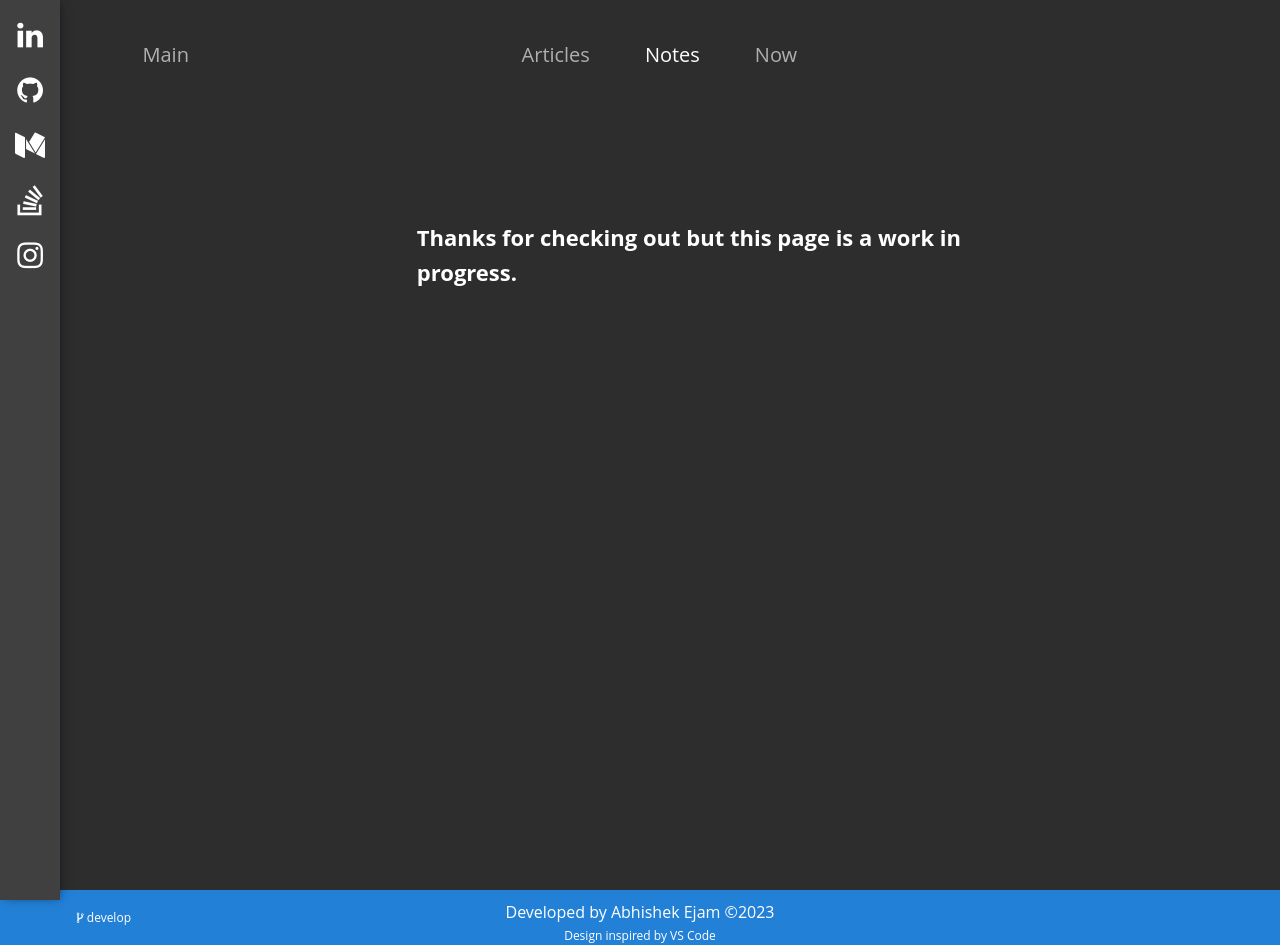
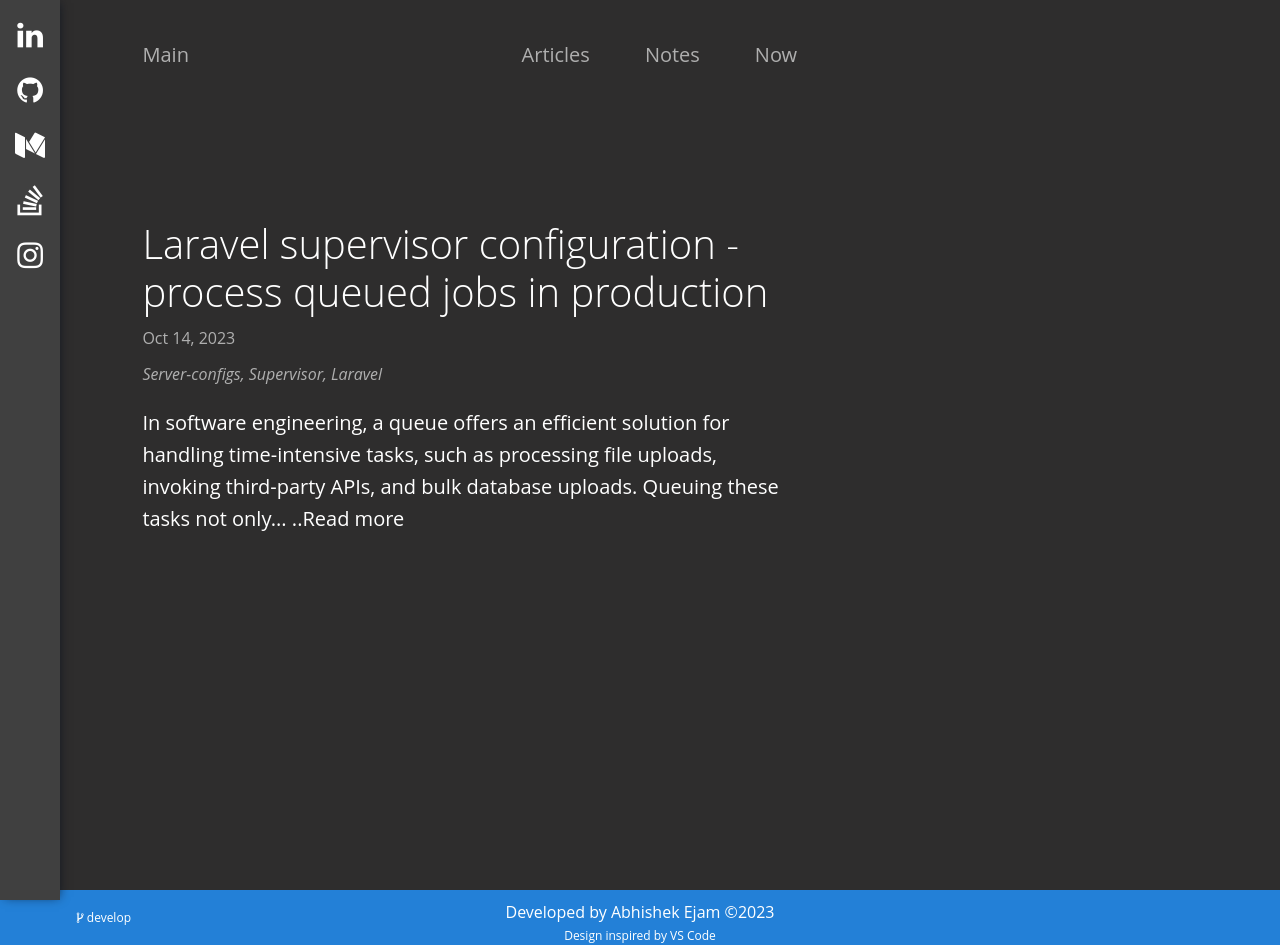
Before and after one commit to nottherealironman/abhishekejam.com, a Jekyll site: the page built from notes.html, in a window 1280 px wide. Built offline with Jekyll 4.4.1, drawn with Linux system fonts in a browser that asks for light colours.

```diff
--- a/_config.yml
+++ b/_config.yml
@@ -41,6 +41,10 @@ collections:
     output: true
     permalink: /:collection/:path/
 
+  notes:
+    output: true
+    permalink: /:collection/:path/
+
 excerpt_separator: <!-- excerpt-end -->
 
 # Exclude from processing.
--- /dev/null
+++ b/_notes/laravel-supervisor-configuration-process-queued-jobs-in-production.md
@@ -0,0 +1,63 @@
+---
+layout: blog
+title: Laravel supervisor configuration - process queued jobs in production
+date: 2023-10-14
+tags: ["Server-configs", ", Supervisor", ", Laravel"]
+---
+
+# {{page.title}}
+{{ page.date | date: "%b %-d, %Y" }}
+
+<!-- start_excerpt -->
+In software engineering, a queue offers an efficient solution for handling time-intensive tasks, such as processing file uploads, invoking third-party APIs, and bulk database uploads. Queuing these tasks not only enhances user experience but also promotes cleaner code.
+<!--end_excerpt-->
+
+Laravel includes built-in support for queues and requires the use of the `php artisan queue:work` command for processing queued jobs. However, running `queue:work` command in a production environment can be unreliable, as some jobs may fail. To address this issue, <a href="http://supervisord.org/" target="_blank">Supervisor</a>, a process monitoring tool for Unix-like environments (with potential workarounds for <a href="https://stackoverflow.com/questions/7629813/is-there-windows-analog-to-supervisord" target="_blank">Windows</a>), becomes crucial. With Supervisor, you can reliably run the `queue:work` process in production, even between program exits or system restarts.
+
+This article provides a brief explanation of how to process queues in Laravel using Supervisor.
+
+<br>
+
+#### Prerequisite
+- Linux environment
+- Laravel project with queue already configured
+
+<br>
+
+#### Install Supervisor
+`sudo apt install supervisor`
+
+After the installation is completed, supervisor runs automatically.
+You can verify it by running `sudo systemctl status supervisor` command which returns output like below:
+
+![Markdown status](/assets/images/supervisor-status.png)
+
+#### Configure queue worker in supervisor
+Supervisor configuration files are located at `/etc/supervisor/conf.d` directory. You can `cd` into the directory and create `queue-worker.conf` file. A typical supervisor program that monitors laravel queue looks like below:
+
+<div class="code">
+ <code>[program:queue-worker]</code><br>
+ <code>process_name=%(program_name)s_%(process_num)02d</code><br>
+ <code>command=php /absolute-path/to/project/artisan queue:work --sleep=3 --tries=3 --max-time=3600</code><br>
+ <code>autostart=true</code><br>
+ <code>autorestart=true</code><br>
+ <code>stopasgroup=true</code><br>
+ <code>killasgroup=true</code><br>
+ <code>user=ubuntu</code><br>
+ <code>numprocs=2</code><br>
+ <code>redirect_stderr=true</code><br>
+ <code>stdout_logfile=/path/to/project/storage/logs/supervisord.log</code><br>
+ <code>stopwaitsecs=600</code>
+</div>
+
+In the above configuration, supervisor will run 2 `queue:work` processes, watches and auto-restart them when they fail. According to [Laravel docs](https://laravel.com/docs/10.x/queues#configuring-supervisor), the value of `stopwaitsecs` should be greater than the time
+taken by the longest running job. Lastly, `command` and `user` variables depend on your server configuration.
+#### Run supervisor
+After a new program is added, we need to inform supervisor to look for any new or updated program by running the following commands:
+
+`sudo supervisorctl reread`<br>
+`sudo supervisorctl updated`
+
+Finally start the queue worker by running below command:
+
+`sudo supervisorctl start queue-worker.conf`
--- a/assets/css/main.css
+++ b/assets/css/main.css
@@ -772,11 +772,11 @@ div.active-code > code {
     font-size: var(--font-sm);
 }
 
-.anchor {
+a {
     color: var(--secondary-dark-color) !important;
 }
 
-.anchor:hover {
+a:hover {
     color: var(--light-color) !important;
 }
 
--- /dev/null
+++ b/notes.html
@@ -0,0 +1,24 @@
+---
+layout: default
+title: Abhishek Ejam | Notes
+permalink: /notes
+---
+
+{% assign sorted_notes = site.notes | sort: 'date' | reverse  %}
+<section class="article-block dark-bg mtb-150">
+    {% for note in sorted_notes %}
+    <a href="{{ note.url | relative_url }}">
+        <div class="container grid">
+            <div class="mi-content">
+                <h1>{{ note.title }}</h1>
+                <p class="time-n-date">{{ note.date | date: "%b %-d, %Y" }}</p>
+                <p class="keywords">{{ note.tags }}</p>
+                <p class="desc mt-20">
+                    {% assign excerptParts = note.excerpt | split: "<!-- start_excerpt -->" %}
+                    {{ excerptParts[1] | strip_newlines | truncatewords: 30 }} ..Read more
+                </p>
+            </div>
+        </div>
+    </a>
+    {% endfor %}
+</section>
--- a/notes.md
+++ /dev/null
@@ -1,13 +0,0 @@
----
-title: Abhishek Ejam | Now
-layout: default
-permalink: /notes
----
-
-<section class="now-block dark-bg mtb-150">
-    <div class="container grid grid-1">
-        <div class="mi-nw-content">
-            <h4>Thanks for checking out but this page is a work in progress.</h4>
-        </div>
-    </div>
-</section>
```
Also changed, not shown: _layouts/blog.html (added, +11 -0 lines), assets/images/supervisor-status.png (added).
